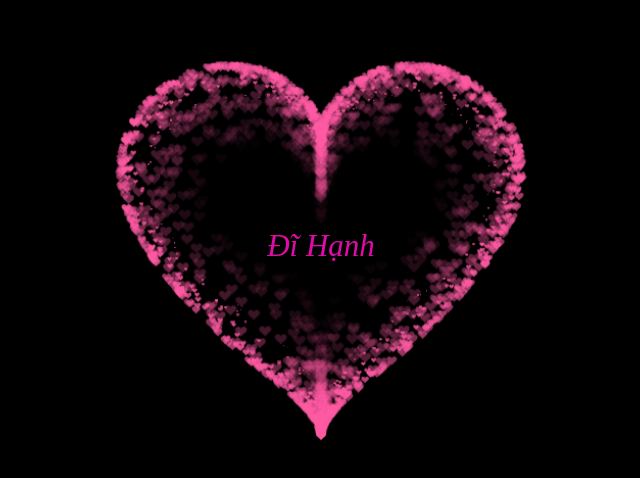
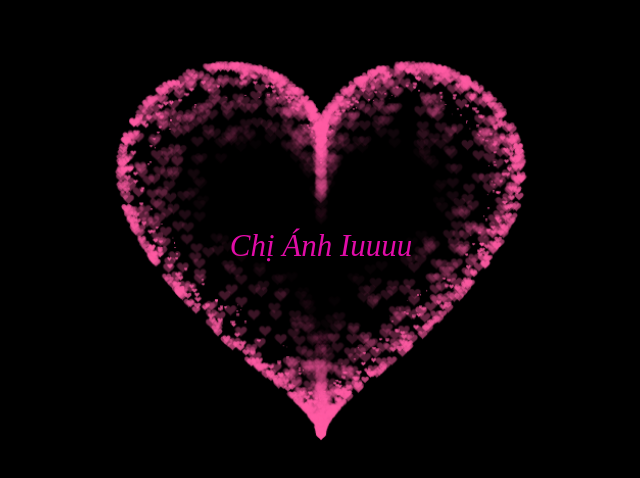
Before and after one commit to sontrandtu/birthday, a plain HTML site: page index.html in a window 1280 px wide. Shown: the part 152-630 px from the top of the page, without its empty margins (319-959 px from the left). Drawn offline with Linux system fonts and the light colour scheme.

Commit message:
update Anh

```diff
--- a/index.html
+++ b/index.html
@@ -331,6 +331,6 @@ var ParticlePool = (function() {
         align-items: center;
         justify-content: center;
         margin-bottom: 5px;
-        text-align: center;">Đĩ Hạnh</div>
+        text-align: center;">Chị Ánh Iuuuu</div>
  </BODY>
 </HTML>
```
